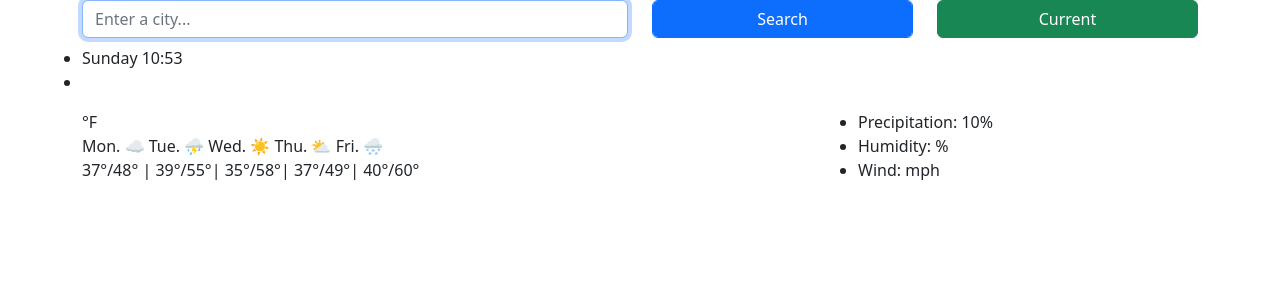
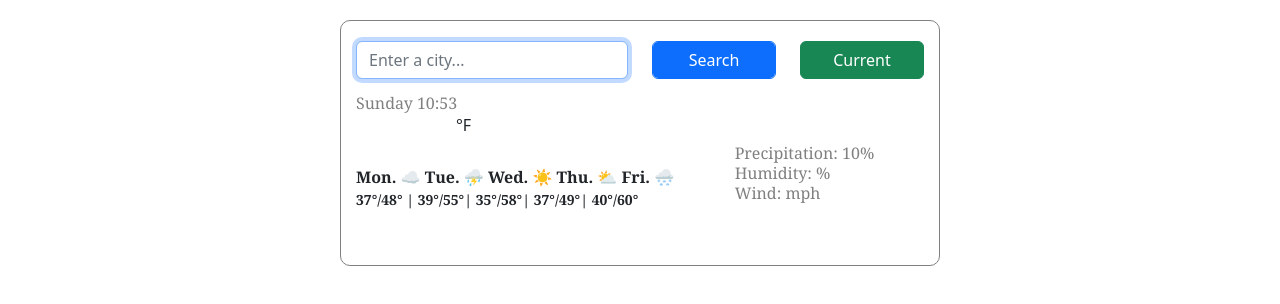
Before and after one commit to mzsweeting/My-Weather-App, a plain HTML site: page index.html in a window 1280 px wide. Drawn offline with nearby package versions, Linux system fonts and the light colour scheme; files that its build step writes are made by us from their sources; no server answers; files whose address does not match are found by name.

Commit message:
corrected error in html

```diff
--- a/index.html
+++ b/index.html
@@ -1,7 +1,6 @@
 <!DOCTYPE html>
 <html>
   <head>
-    <title>Parcel Sandbox</title>
     <meta charset="UTF-8" />
     <link
     href="https://cdn.jsdelivr.net/npm/bootstrap@5.2.3/dist/css/bootstrap.min.css"
@@ -10,7 +9,7 @@
     crossorigin="anonymous"
     />
     <script src="https://unpkg.com/axios@1.1.2/dist/axios.min.js"></script>
-    <link rel "stylesheet" href="src/styles.css" />
+    <link rel= "stylesheet" href="src/styles.css" />
     <title>What's the Weather?</title>
   </head>
 
```
